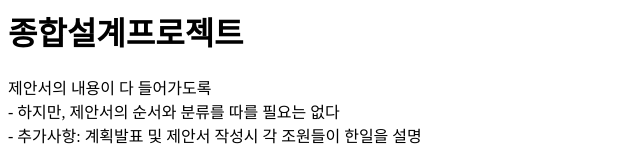
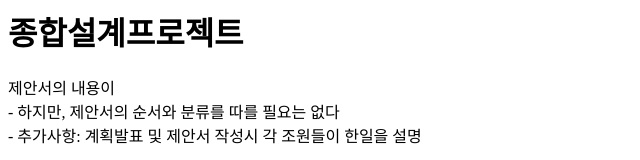
Before and after one commit to teng-joyeen/teng-joyeen, a plain HTML site: page index.html in a window 1280 px wide. Shown: the top 160 px of the page, without its empty margins (0-640 px from the left). Drawn offline with Linux system fonts and the light colour scheme.

Commit message:
Update index.html

```diff
--- a/index.html
+++ b/index.html
@@ -8,7 +8,7 @@
 <body>
     <h1>종합설계프로젝트</h1>
     <p>
-        제안서의 내용이 다 들어가도록<br/>
+        제안서의 내용이 <br/>
         - 하지만, 제안서의 순서와 분류를 따를 필요는 없다<br/>
         - 추가사항: 계획발표 및 제안서 작성시 각 조원들이 한일을 설명
     </p>
```
